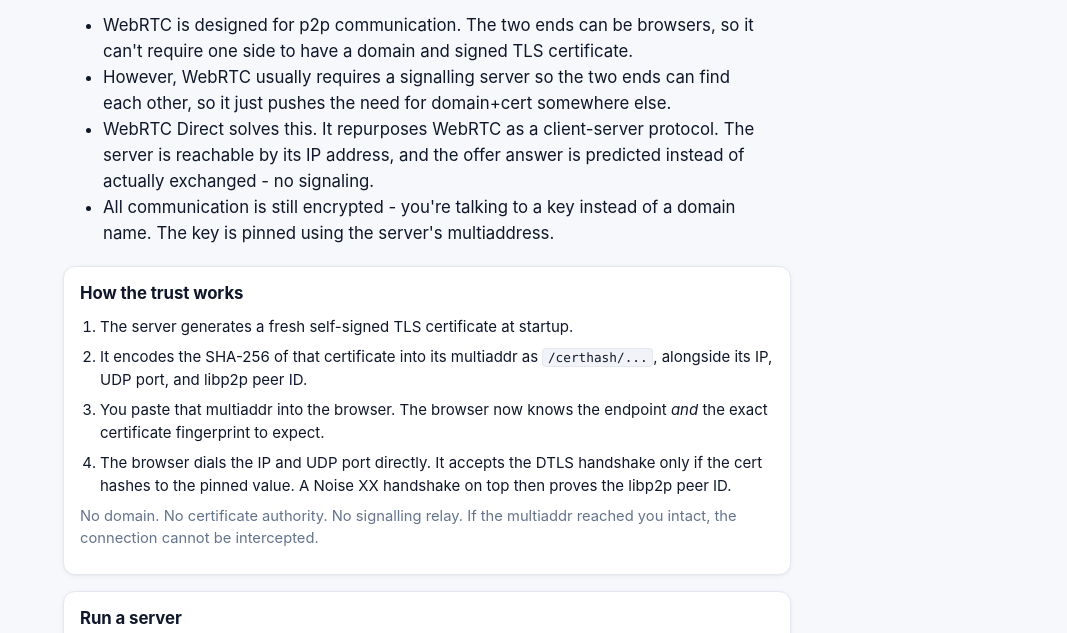
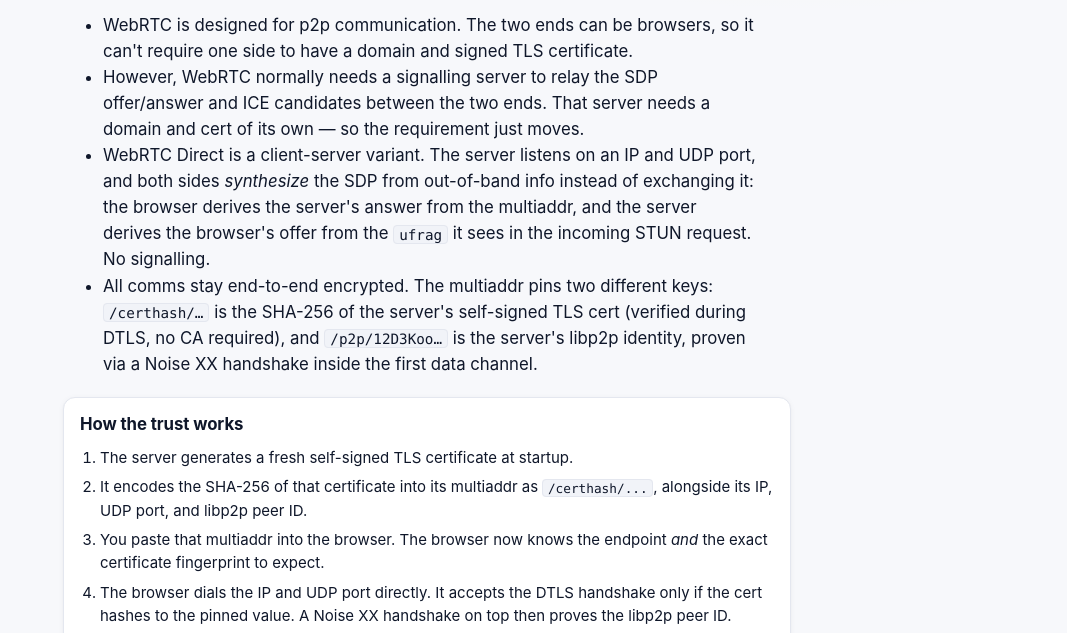
Before and after one commit to voltrevo/webrtc-direct-demo, a website built with Vite: page web/index.html in a window 1280 px wide. Shown: the part 151-784 px from the top of the page, without its empty margins (213-1280 px from the left). Built offline with nearby package versions, Linux system fonts and the light colour scheme.

Commit message:
Tighten the landing-page explanation of WebRTC Direct
Was handwaving on three points: what signalling actually relays (SDP
offer/answer + ICE candidates, not just rendezvous), what replaces it
(SDP synthesized from out-of-band info, not "predicted"), and what's
pinned by the multiaddr (two different keys — the TLS certhash at the
DTLS layer and the libp2p peer ID verified via Noise XX, not a single
"key").

```diff
--- a/web/index.html
+++ b/web/index.html
@@ -26,15 +26,21 @@
               WebRTC is designed for p2p communication. The two ends can be browsers,
               so it can't require one side to have a domain and signed TLS certificate.
             </li><li class="lede">
-              However, WebRTC usually requires a signalling server so the two ends can
-              find each other, so it just pushes the need for domain+cert somewhere else.
+              However, WebRTC normally needs a signalling server to relay the SDP
+              offer/answer and ICE candidates between the two ends. That server
+              needs a domain and cert of its own — so the requirement just moves.
             </li><li class="lede">
-              WebRTC Direct solves this. It repurposes WebRTC as a client-server protocol.
-              The server is reachable by its IP address, and the offer answer is predicted
-              instead of actually exchanged - no signaling.
+              WebRTC Direct is a client-server variant. The server listens on an IP
+              and UDP port, and both sides <em>synthesize</em> the SDP from out-of-band
+              info instead of exchanging it: the browser derives the server's answer
+              from the multiaddr, and the server derives the browser's offer from
+              the <code>ufrag</code> it sees in the incoming STUN request. No signalling.
             </li><li class="lede">
-              All communication is still encrypted - you're talking to a key instead of a
-              domain name. The key is pinned using the server's multiaddress.
+              All comms stay end-to-end encrypted. The multiaddr pins two different
+              keys: <code>/certhash/…</code> is the SHA-256 of the server's
+              self-signed TLS cert (verified during DTLS, no CA required), and
+              <code>/p2p/12D3Koo…</code> is the server's libp2p identity, proven via
+              a Noise XX handshake inside the first data channel.
             </li>
           </ul>
         </section>
```
